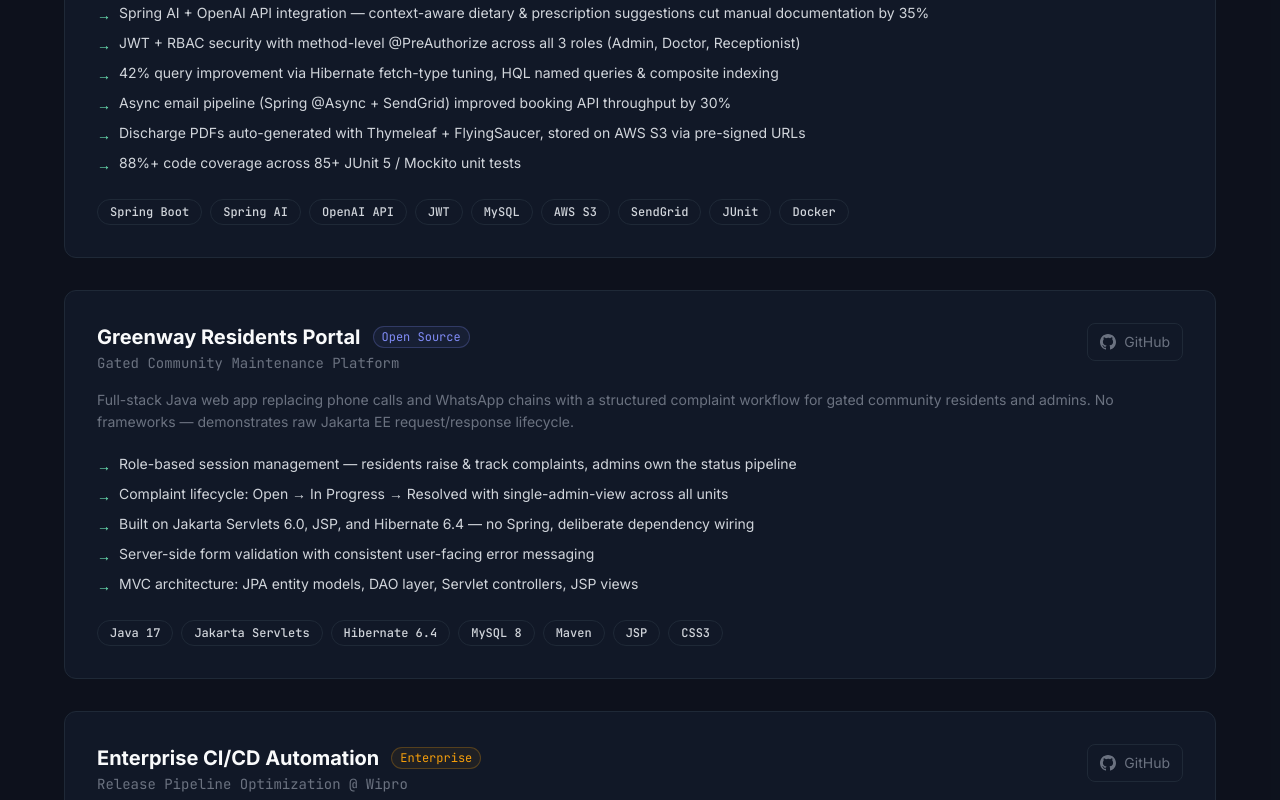
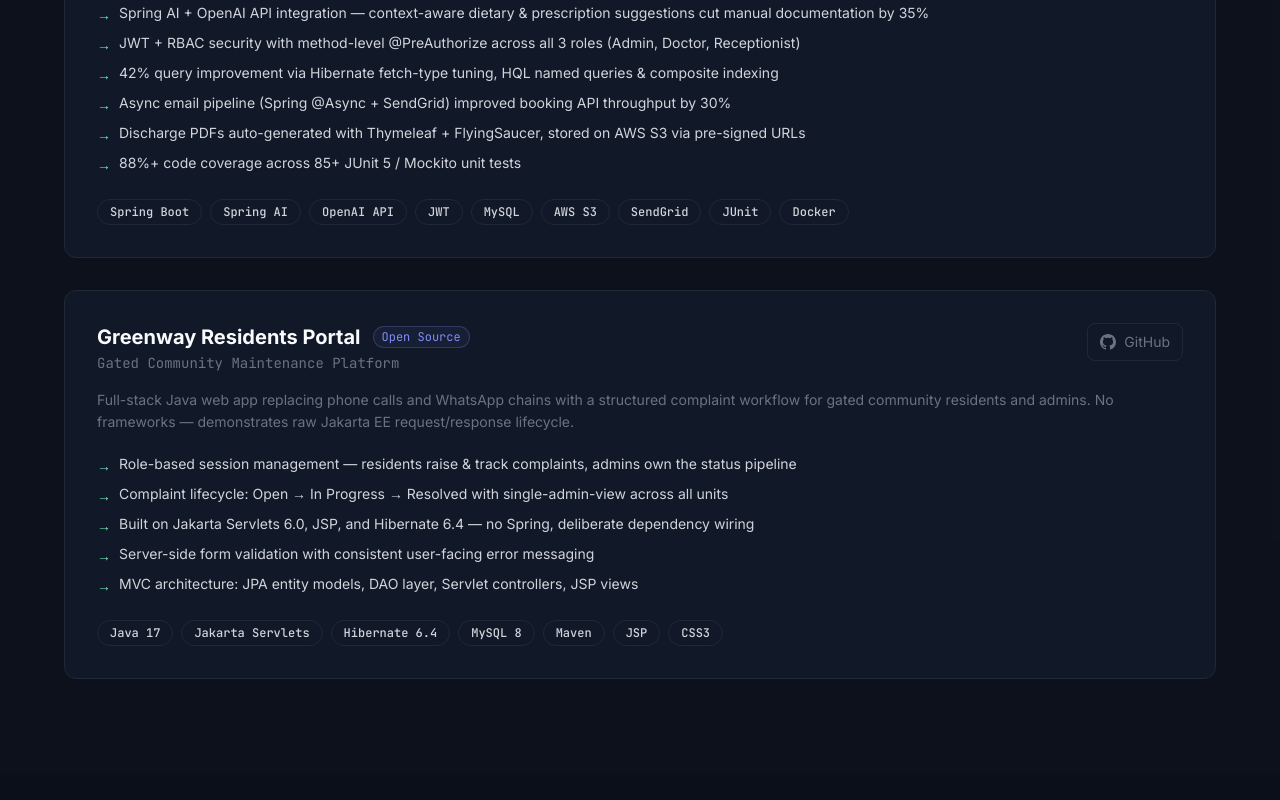
Before and after one commit to KavyaBurugu02/Portfolio, a Next.js app: page / in a window 1280 px wide. Shown: the part 2000-2800 px from the top of the page. Built offline with nearby package versions, Linux system fonts and the light colour scheme.

Commit message:
Remove logo/brand text from navbar

```diff
--- a/src/app/components/Navbar.tsx
+++ b/src/app/components/Navbar.tsx
@@ -19,11 +19,7 @@
         scrolled ? 'bg-bg/90 backdrop-blur-md border-b border-border' : 'bg-transparent'
       }`}
     >
-      <div className="max-w-6xl mx-auto px-6 py-4 flex items-center justify-between">
-        <a href="#hero" className="font-mono text-accent text-sm font-medium tracking-wider hover:opacity-80 transition-opacity flex items-center gap-1">
-          <span className="text-muted">~/</span>kavya<span className="text-muted">.exec()</span>
-        </a>
-
+      <div className="max-w-6xl mx-auto px-6 py-4 flex items-center justify-end">
         {/* Desktop nav */}
         <div className="hidden md:flex items-center gap-8">
           {links.map((l) => (
--- a/src/app/sections/Projects.tsx
+++ b/src/app/sections/Projects.tsx
@@ -36,23 +36,6 @@
     color: '#818CF8',
     github: 'https://github.com/KavyaBurugu02/Greenway-Residents-Portal',
     featured: true,
-  },
-  {
-    name: 'Enterprise CI/CD Automation',
-    subtitle: 'Release Pipeline Optimization @ Wipro',
-    description:
-      'Redesigned the deployment pipeline for three enterprise applications, collapsing weekly release cycles into consistent bi-daily deployments through Jenkins, Docker, and GitHub Actions automation.',
-    highlights: [
-      '70% of deployment activities fully automated — from build trigger to production push',
-      'Release cadence: weekly → bi-daily with zero increase in incident rate',
-      '8 major releases delivered with on-time consistency and 96% automated test coverage',
-      'Orchestrated across 7-member cross-functional team with clear ownership boundaries',
-    ],
-    tech: ['Jenkins', 'Docker', 'GitHub Actions', 'Kubernetes', 'AWS EC2', 'Nginx'],
-    badge: 'Enterprise',
-    color: '#F59E0B',
-    github: 'https://github.com/KavyaBurugu02',
-    featured: false,
   },
 ]
 
```
